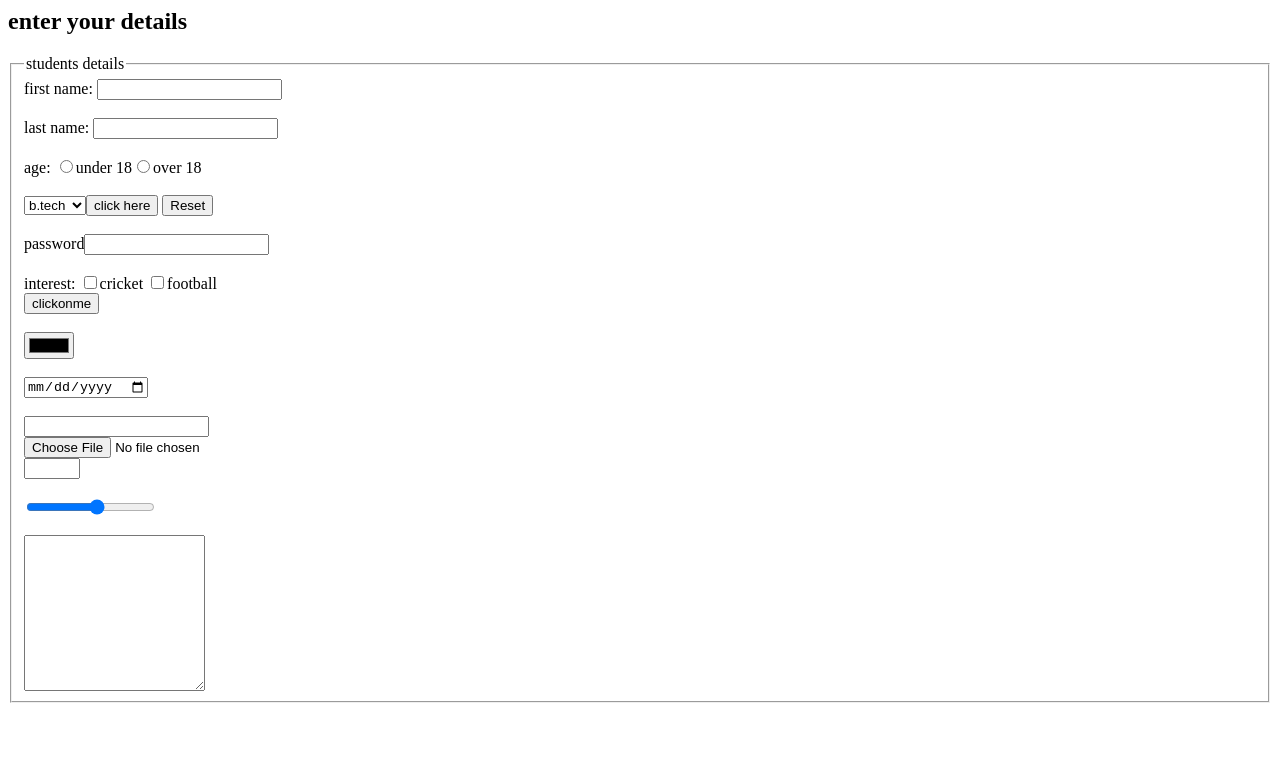
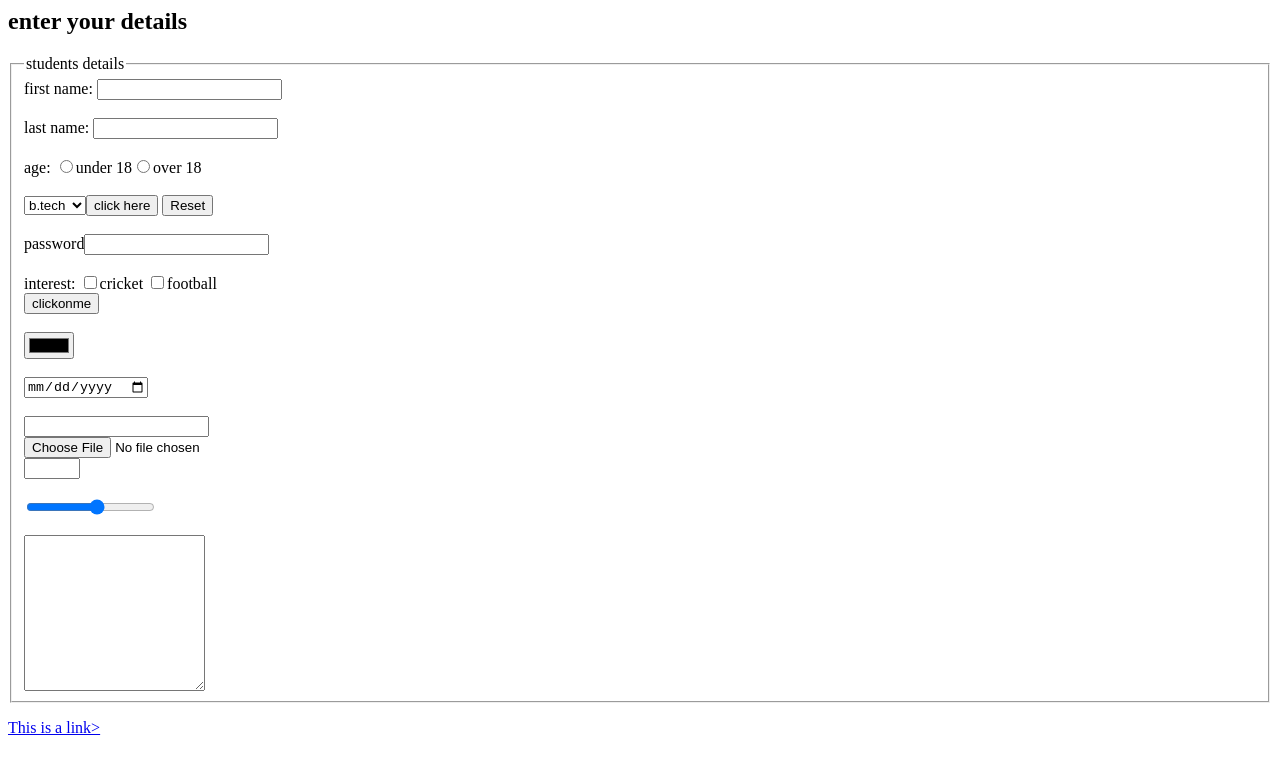
Before and after one commit to aloksts/form, a plain HTML site: page index.html in a window 1280 px wide. Drawn offline with Linux system fonts and the light colour scheme.

Commit message:
Update index.html

```diff
--- a/index.html
+++ b/index.html
@@ -42,6 +42,7 @@ interest:
 
 </fieldset>
 </form>
+  <a href="./image.html" > This is a link></a>
 </body>
 
 
```
